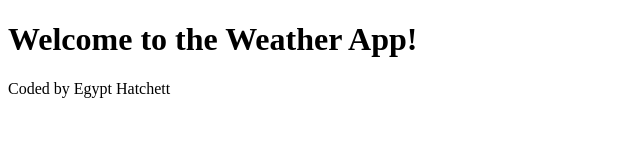
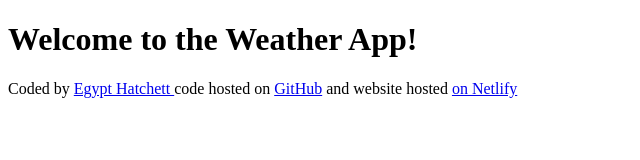
Before and after one commit to ehatche1/egypts-weather-app, a plain HTML site: page index.html in a window 1280 px wide. Shown: the whole page, without its empty margins (0-640 px from the left). Drawn offline with Linux system fonts and the light colour scheme.

Commit message:
added links to the footer

```diff
--- a/index.html
+++ b/index.html
@@ -7,6 +7,20 @@
   </head>
   <body>
     <h1>Welcome to the Weather App!</h1>
-    <footer>Coded by Egypt Hatchett</footer>
+    <footer>
+      Coded by
+      <a href="https://github.com/ehatche1" target="_blank"> Egypt Hatchett </a>
+      code hosted on
+      <a
+        href="https://github.com/ehatche1/egypts-weather-app.git"
+        target="_blank"
+      >
+        GitHub</a
+      >
+      and website hosted
+      <a href="https://egypts-weather-app.netlify.app" target="_blank">
+        on Netlify</a
+      >
+    </footer>
   </body>
 </html>
```
Also changed, not shown: 1 other file.
